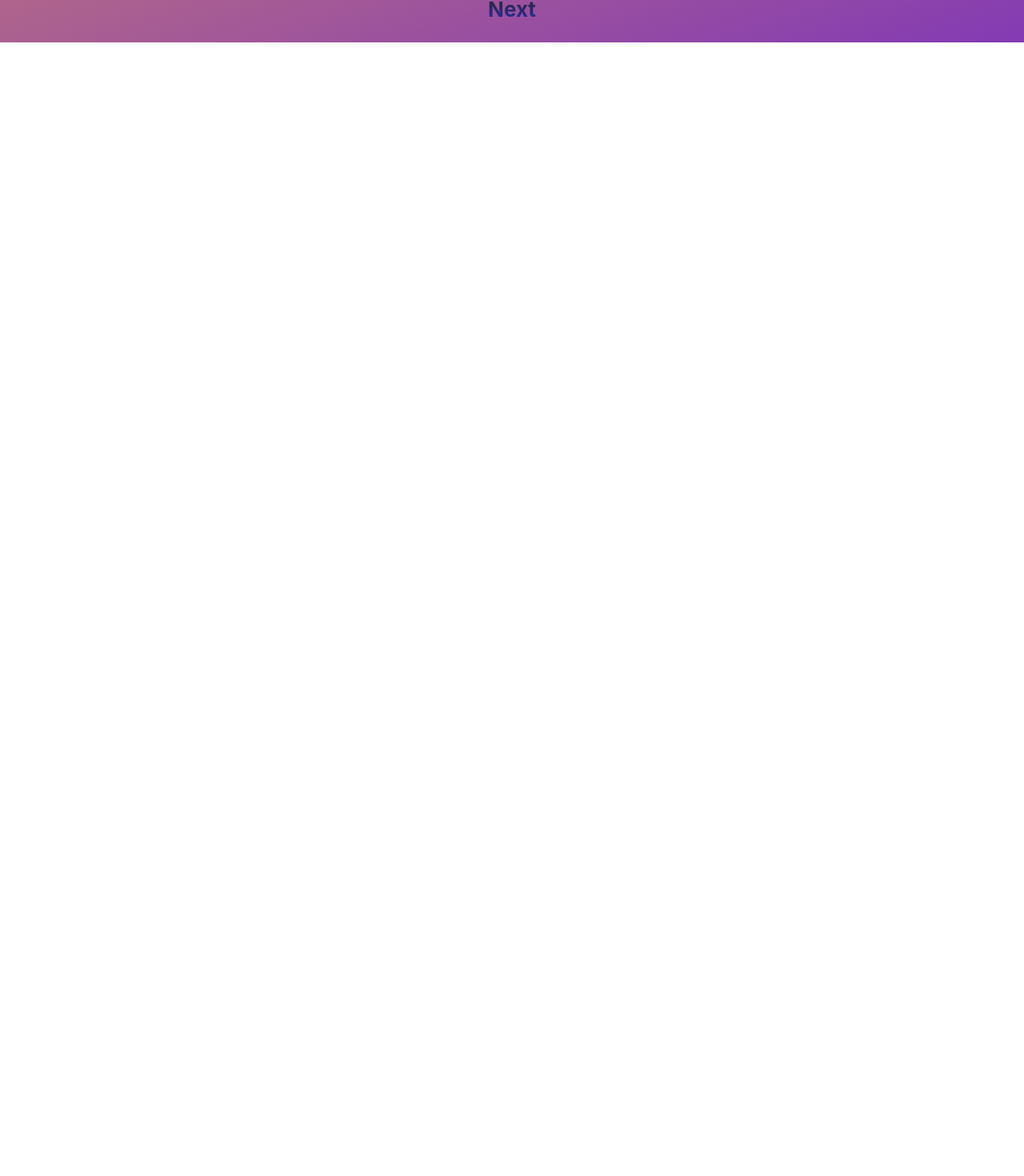
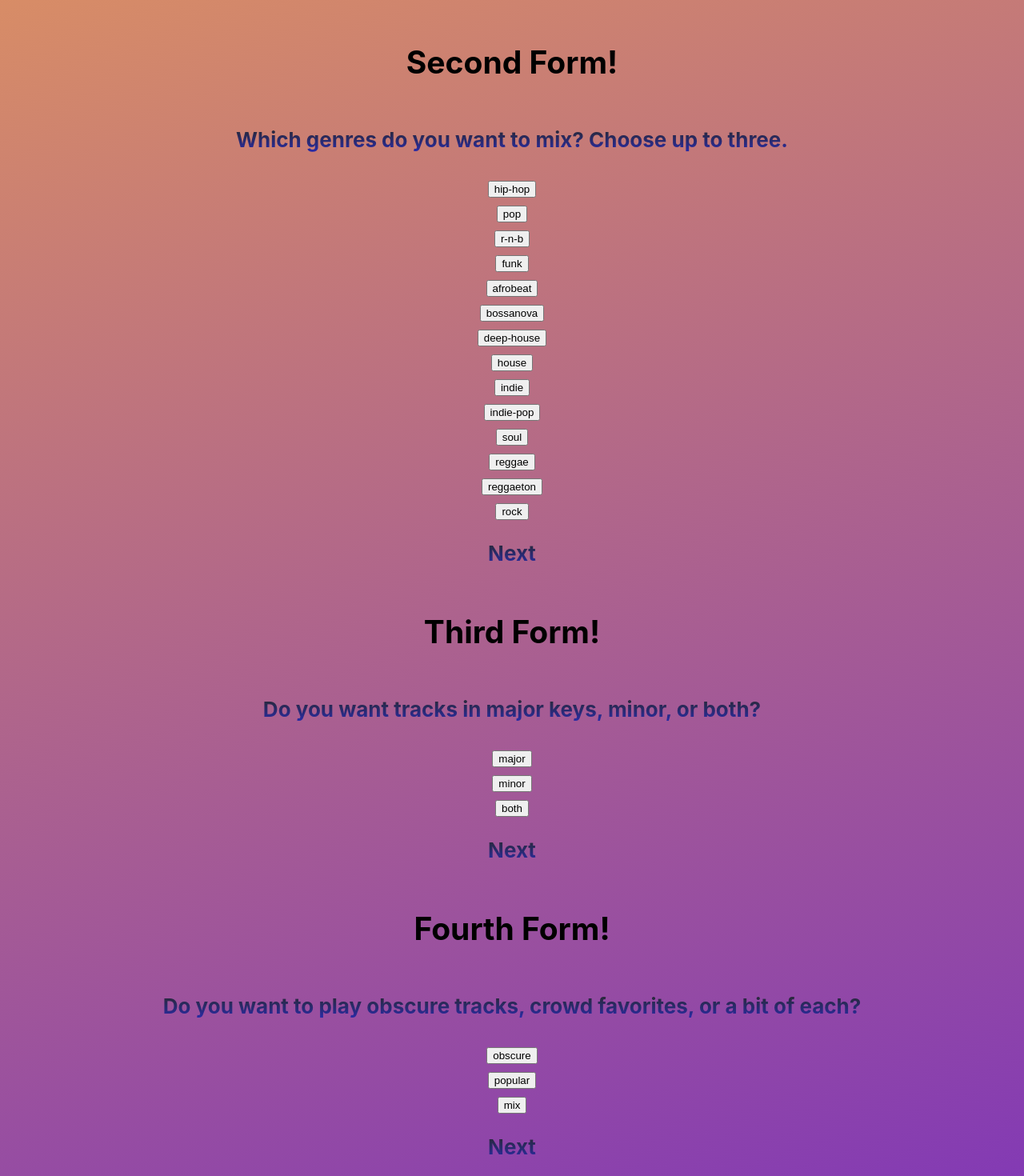
Before and after one commit to red-med/go-dj-scratch, a React (Create React App) app: page / in a window 1280 px wide. Shown: the part 814-2284 px from the top of the page at 80% size. Before the commit the page ends 867 px from the top, so only its background shows below. Built offline with nearby package versions, Linux system fonts and the light colour scheme; no server answers.

Commit message:
created components for survey questions for genre, mode and popularity. still not rednering lazily, and need to go to backend.

```diff
--- a/src/App.js
+++ b/src/App.js
@@ -4,18 +4,53 @@ import React, { useState, useEffect, Suspense, lazy } from 'react';
 import SpotifyLogin from './components/SpotifyLogin';
 
 const SettingForm = lazy(() => import('./components/SettingForm'));
-const SettingButton = lazy(() => import('./components/SettingButton'));
+const GenreForm = lazy(() => import('./components/GenreForm'));
+const ModeForm = lazy(() => import('./components/ModeForm'))
+const PopForm = lazy(() => import('./components/PopForm'))
 
 
 const SETTING_OPTIONS = ["House Party", "Club", "Dinner Party", "Sad Girl Hours"]
+const GENRE_OPTIONS = ["hip-hop", "pop", "r-n-b", "funk", "afrobeat", "bossanova", "deep-house","house", "indie", "indie-pop", "soul", "reggae", "reggaeton", "rock"]
+const MODE_OPTIONS = ["major", "minor", "both"];
+const POP_OPTIONS = ["obscure", "popular", "mix"];
 
 function App() {
   const [setting, setSetting] = useState("");
+  const [genres, setGenres] = useState("");
+  const [mode, setMode] = useState(0);
+  const [popularity, setPopularity] = useState(0);
 
   const updateSetting = (settingOption) => {
       setSetting(settingOption);
       console.log(setting);
     }
+
+  const updateGenre = (genreSelected) => {
+    if (genres) {
+      setGenres(genres + ',' + genreSelected);
+    } else {
+      setGenres(genreSelected);
+    }
+      setGenres(genres + ',' + genreSelected);
+      console.log(genres);
+
+  }
+  const updateMode = (selection) => {
+    setMode(selection);
+    console.log(selection);
+    console.log(mode);
+  }
+  const updatePop = (selection) => {
+    if (selection === "obscure") {
+      setPopularity(0.3)
+    } else if (selection === "popular") {
+      setPopularity(0.7);
+    } else {
+      setPopularity(0.5)
+    }
+    console.log(selection);
+    console.log(popularity)
+  }
   const settingtoQuery = () => {
     let settingData = {}
     if (setting === "House Party") {
@@ -52,13 +87,19 @@ function App() {
     console.log("here is the current value of settingData: ", settingData);
     return settingData
   }
+  const genretoQuery = () => {
+    //maybe not needed?
+  }
   const quizToQuery = (settingtoQuery) => {
     //return to this once all query functions are done. not yet passed down.
     let patchyBody = {};
-    const settingResult = settingtoQuery()
+    const settingResult = settingtoQuery();
     for (const [key, value] of Object.entries(settingResult)) {
         patchyBody[key] = value;
     }
+    patchyBody["genre_seeds"] = genres;
+    patchyBody["max_mode"] = mode;
+    patchyBody["popularity"] = popularity;
     console.log(patchyBody)
   }
   const showNextForm = (nextFormFunc) => {
@@ -81,7 +122,7 @@ function App() {
             for you to start your DJ journey!
           </p>
           {/* {<SpotifyLogin></SpotifyLogin>} */}
-          <a
+          {/* <a
             className="Login-link bg-blue-500 hover:bg-blue-700 text-white font-bold py-4 px-8 rounded focus:outline-none focus:shadow-outline"
             href='https://accounts.spotify.com/authorize?'
             target="_blank"
@@ -90,11 +131,27 @@ function App() {
           >
             Login to Spotify
 
-          </a>
+          </a> */}
           <Suspense fallback={<p>Loading...</p>}>
-          <h2>First Form!</h2>
-          <SettingForm setting={setting} settingOptions={SETTING_OPTIONS} updateSetting={updateSetting} settingtoQuery={settingtoQuery}></SettingForm>
-        </Suspense>
+            <h2>First Form!</h2>
+            <SettingForm setting={setting} settingOptions={SETTING_OPTIONS} updateSetting={updateSetting} settingtoQuery={settingtoQuery}></SettingForm>
+          </Suspense>
+
+          <Suspense fallback={<p>Loading...</p>}>
+            <h2> Second Form!</h2>
+            <GenreForm genres={genres} genreOptions={GENRE_OPTIONS} updateGenre={updateGenre} genretoQuery={genretoQuery}></GenreForm>
+          </Suspense>
+
+          <Suspense fallback={<p>Loading...</p>}>
+            <h2> Third Form!</h2>
+            <ModeForm mode={mode} modeOptions={MODE_OPTIONS} updateGenre={updateMode}></ModeForm>
+          </Suspense>
+
+          <Suspense fallback={<p>Loading...</p>}>
+            <h2> Fourth Form!</h2>
+            <PopForm popularity={popularity} popOptions={POP_OPTIONS} updatePop={updatePop}></PopForm>
+          </Suspense>
+
 
       </main>
     </div>
--- /dev/null
+++ b/src/components/GenreButton.js
@@ -0,0 +1,16 @@
+import React from 'react';
+import axios from 'axios';
+import { useState } from 'react';
+import PropTypes from 'prop-types';
+
+const GenreButton = ({ genreOption, updateGenre }) => {
+
+
+
+    return (
+        <div className="genre_button">
+            <button className='DJgenres' onClick={() => {updateGenre(genreOption);}}>{genreOption}</button>
+        </div>
+    );
+}
+export default GenreButton;
--- /dev/null
+++ b/src/components/GenreForm.js
@@ -0,0 +1,22 @@
+import React from 'react';
+import axios from 'axios';
+import { useState } from 'react';
+import PropTypes from 'prop-types';
+import GenreButton from './GenreButton';
+
+const GenreForm = ({genres, genreOptions, updateGenre, genretoQuery}) => {
+
+    const genreButtonComponents = genreOptions.map(genreOption => {
+        return (<GenreButton className='select_DJ_genre' genreOption={genreOption} updateGenre={updateGenre} >{genreOption}</GenreButton>);
+    });
+
+    return (
+        <div className="'DJ_genre_form'">
+            <p>Which genres do you want to mix? Choose up to three.</p>
+            {genreButtonComponents}
+            <p onClick={() => {genretoQuery();}}>Next</p>
+        {/* set up hovering styling for the word "Next" so it looks like a button */}
+    </div>
+    );
+}
+export default GenreForm;
--- /dev/null
+++ b/src/components/ModeButton.js
@@ -0,0 +1,16 @@
+import React from 'react';
+import axios from 'axios';
+import { useState } from 'react';
+import PropTypes from 'prop-types';
+
+const ModeButton = ({ modeOption, updateMode }) => {
+
+
+
+    return (
+        <div className="mode_button">
+            <button className='DJmodes' onClick={() => {updateMode(modeOption);}}>{modeOption}</button>
+        </div>
+    );
+}
+export default ModeButton;
--- /dev/null
+++ b/src/components/ModeForm.js
@@ -0,0 +1,22 @@
+import React from 'react';
+import axios from 'axios';
+import { useState } from 'react';
+import PropTypes from 'prop-types';
+import ModeButton from './ModeButton';
+
+const ModeForm = ({mode, modeOptions, updateMode}) => {
+
+    const modeButtonComponents = modeOptions.map(modeOption => {
+        return (<ModeButton className='select_DJ_mode' modeOption={modeOption} updateMode={updateMode} >{modeOption}</ModeButton>);
+    });
+
+    return (
+        <div className="'DJ_mode_form'">
+            <p>Do you want tracks in major keys, minor, or both?</p>
+            {modeButtonComponents}
+            <p onClick={() => {console.log("yeah dawg");}}>Next</p>
+        {/* set up hovering styling for the word "Next" so it looks like a button */}
+    </div>
+    );
+}
+export default ModeForm;
--- /dev/null
+++ b/src/components/PopButton.js
@@ -0,0 +1,16 @@
+import React from 'react';
+import axios from 'axios';
+import { useState } from 'react';
+import PropTypes from 'prop-types';
+
+const PopButton = ({ popOption, updatePop }) => {
+
+
+
+    return (
+        <div className="popularity_button">
+            <button className='DJpop' onClick={() => {updatePop(popOption);}}>{popOption}</button>
+        </div>
+    );
+}
+export default PopButton;
--- /dev/null
+++ b/src/components/PopForm.js
@@ -0,0 +1,22 @@
+import React from 'react';
+import axios from 'axios';
+import { useState } from 'react';
+import PropTypes from 'prop-types';
+import PopButton from './PopButton';
+
+const PopForm = ({ popOptions, updatePop}) => {
+
+    const popButtonComponents = popOptions.map(popOption => {
+        return (<PopButton className='select_DJ_pop' popOption={popOption} updatePop={updatePop} >{popOption}</PopButton>);
+    });
+
+    return (
+        <div className="'DJ_pop_form'">
+            <p>Do you want to play obscure tracks, crowd favorites, or a bit of each?</p>
+            {popButtonComponents}
+            <p onClick={() => {console.log("hell yeah dawg");}}>Next</p>
+        {/* set up hovering styling for the word "Next" so it looks like a button */}
+    </div>
+    );
+}
+export default PopForm;
--- a/src/components/SettingButton.js
+++ b/src/components/SettingButton.js
@@ -16,7 +16,6 @@ const SettingButton = ({setting, settingOption, updateSetting}) => {
 
 
 
-
     return (
         <div className="'DJ_setting_button'">
             <button className='DJsetting' onClick={() => {updateSetting(settingOption);}}>{settingOption}</button>
--- a/src/components/SettingForm.js
+++ b/src/components/SettingForm.js
@@ -12,7 +12,7 @@ const SettingForm = ({setting, settingtoQuery, settingOptions, updateSetting, sh
 
     return (
         <div className="'DJ_setting_form'">
-            <p>What's the occasion for your set? Please choose one.</p>
+            <p>Which of the following best describes the occasion for your set? Please choose one.</p>
             {settingButtonComponents}
             <p onClick={() => {settingtoQuery();}}>Next</p>
             {/* set up hovering styling for the word "Next" so it looks like a button */}
--- a/src/components/SpotifyLogin.js
+++ b/src/components/SpotifyLogin.js
@@ -1,6 +1,8 @@
 import React from 'react';
 import axios from 'axios';
 // import {fs} from 'fs';
+
+// MAY NOT USE THIS AT ALL ANYMORE - WILL COME BACK TO IT AS A REACH GOAL
 const REDIRECT_URI = process.env.REACT_APP_REDIRECT_URI;
 const CLIENT_ID = process.env.REACT_APP_CLIENT_ID;
 const CLIENT_SECRET = process.env.REACT_APP_CLIENT_SECRET;
```
